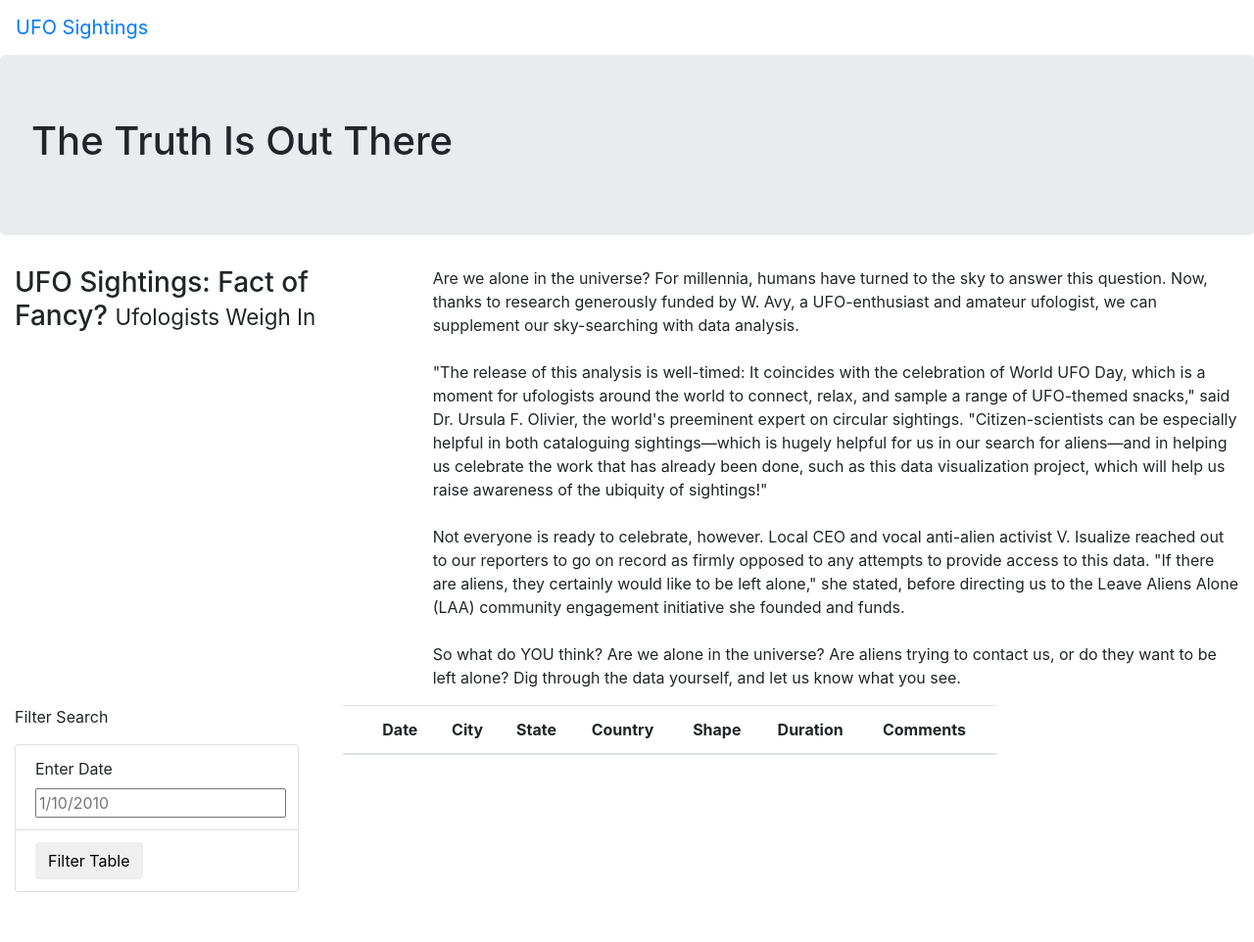
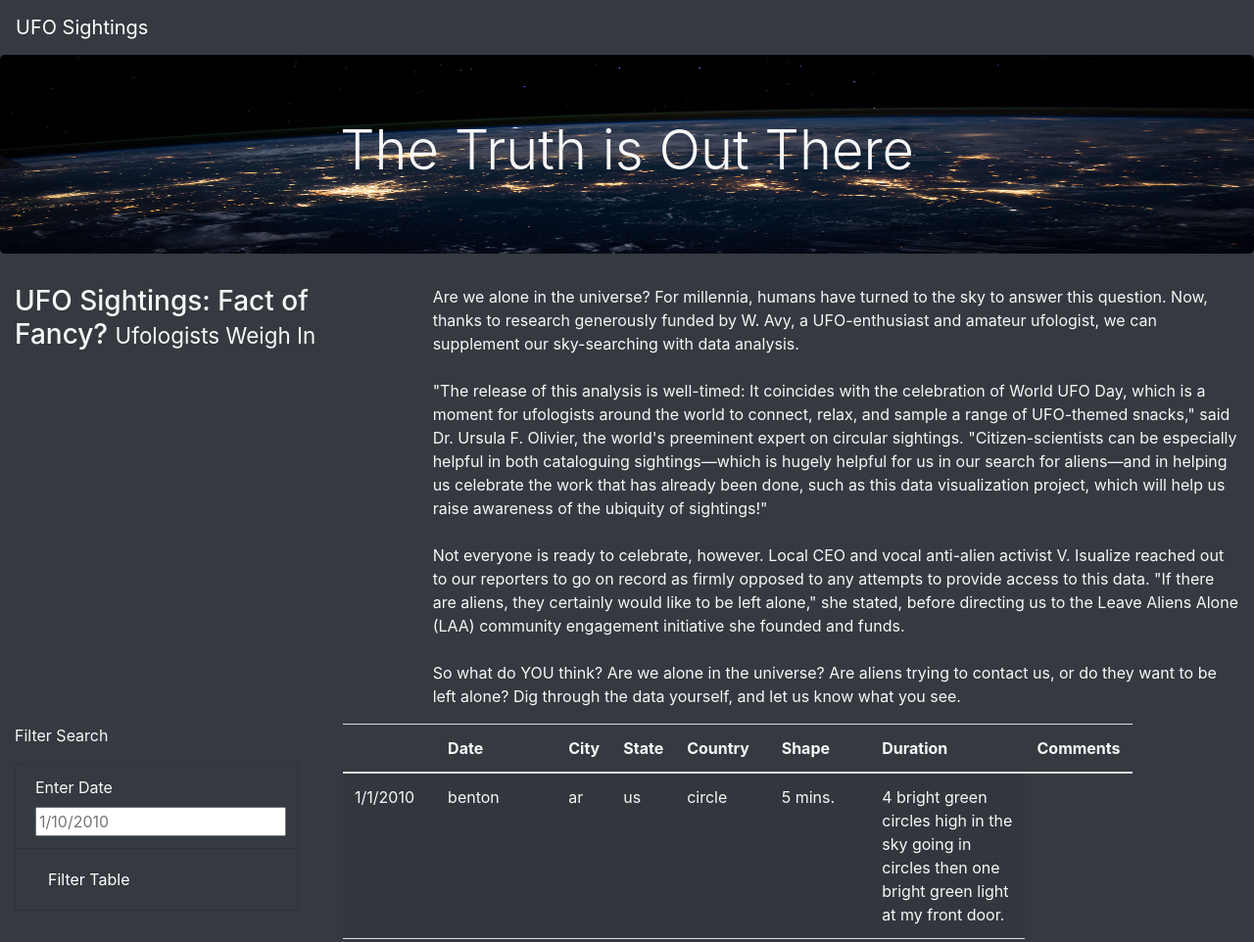
Before and after one commit to ckeistler/Module11_UFOs_Javascript, a plain HTML site: page index.html in a window 1280 px wide. Shown: the top 962 px of the page at 98% size. Before the commit the page ends 911 px from the top, so only its background shows below. Drawn offline with nearby package versions, Linux system fonts and the light colour scheme.

Commit message:
updating style sheet

```diff
--- a/index.html
+++ b/index.html
@@ -13,14 +13,14 @@
     />
     <link rel="stylesheet" href="static/css/style.css">
 </head>
-<body>
+<body class="bg-dark">
     <div class="wrapper">
-        <nav class="navbar navbar-expand-lg">
+        <nav class="navbar navbar-dark bg-dark navbar-expand-lg">
             <a class="navbar-brand" href="index.html">UFO Sightings</a>
           </nav>
     </div>
     <div class="jumbotron">
-        <h1>The Truth Is Out There</h1>
+        <h1 class="display-4">The Truth is Out There</h1>
       </div>
       <div class="container-fluid">
         <div class="row">
@@ -39,18 +39,19 @@
     <div class="container-fluid">
         <div class="row">
           <div class="col-md-3">
-            <form>
+            <form class="bg-dark">
                 <p>Filter Search</p>
-              </form>
-              <ul class="list-group">
-                <li class="list-group-item">
-                    <label for="date">Enter Date</label>
-                    <input type="text" placeholder="1/10/2010" id="datetime" />
-                </li>
-                <li class="list-group-item">
-                    <button id="filter-btn" type="button" class="btn btn-default">Filter Table</button>
-                </li>
-            </ul>
+                <ul class="list-group bg-dark">
+                    <li class="list-group-item bg-dark">
+                        <label for="date">Enter Date</label>
+                        <input type="text" placeholder="1/10/2010" id="datetime" />
+                    </li>
+                    <li
+                        class="list-group-item bg-dark">
+                        <button id="filter-btn" type="button" class="btn btn-dark">Filter Table</button>
+                    </li>
+                </ul>
+            </form>
           </div>
           <div class="col-md-9">
             <div class="col-md-9">
@@ -74,5 +75,8 @@
           </div>
         </div>
       </div>
+      <script src="https://cdnjs.cloudflare.com/ajax/libs/d3/4.11.0/d3.js"></script>
+      <script src="static/js/data.js"></script>
+      <script src="static/js/app.js"></script>
 </body>
 </html>
--- a/static/CSS/style.css
+++ b/static/CSS/style.css
@@ -0,0 +1,11 @@
+body {
+
+    color: #f7f7f7;
+
+
+  }
+  .jumbotron {
+    background-image: url("../images/nasa.jpg");
+    background-size: 100% 100%;
+    text-align: center;
+  }
```
Also changed, not shown: static/images/nasa.jpg (added).
